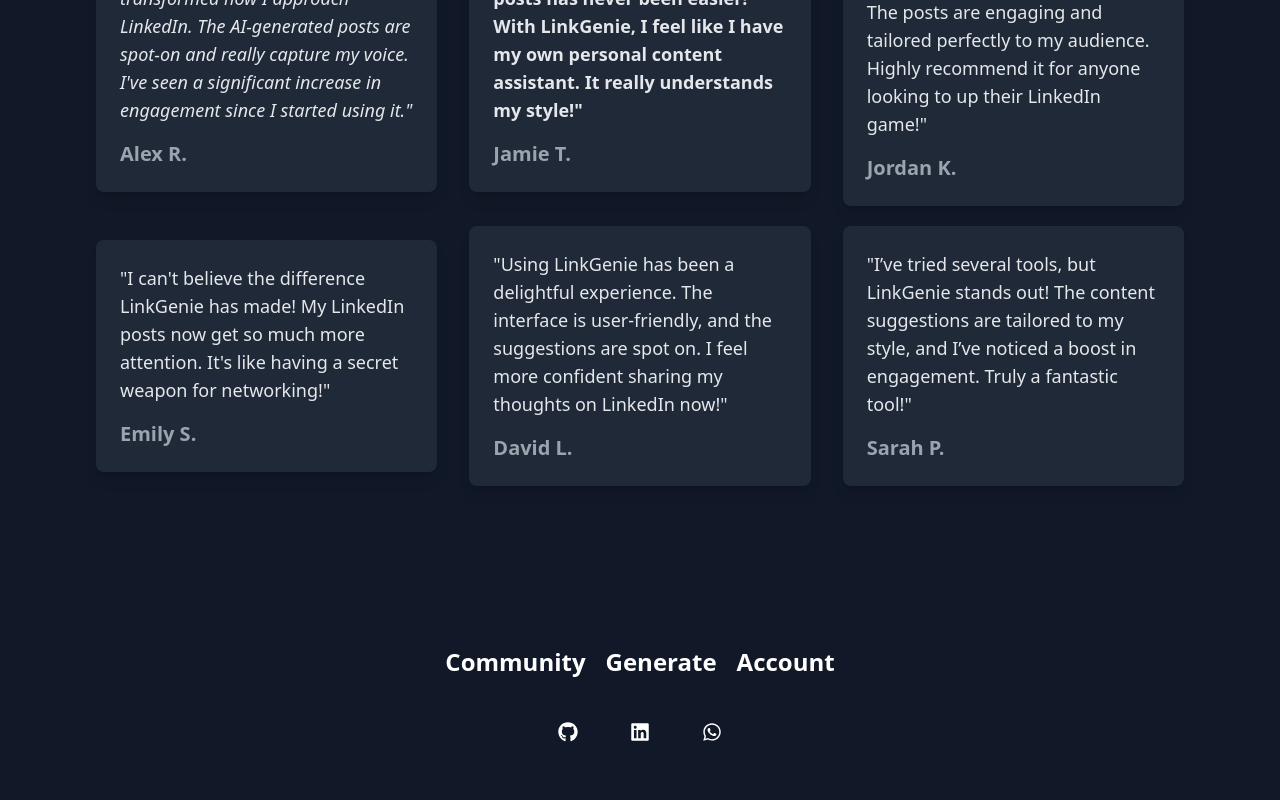
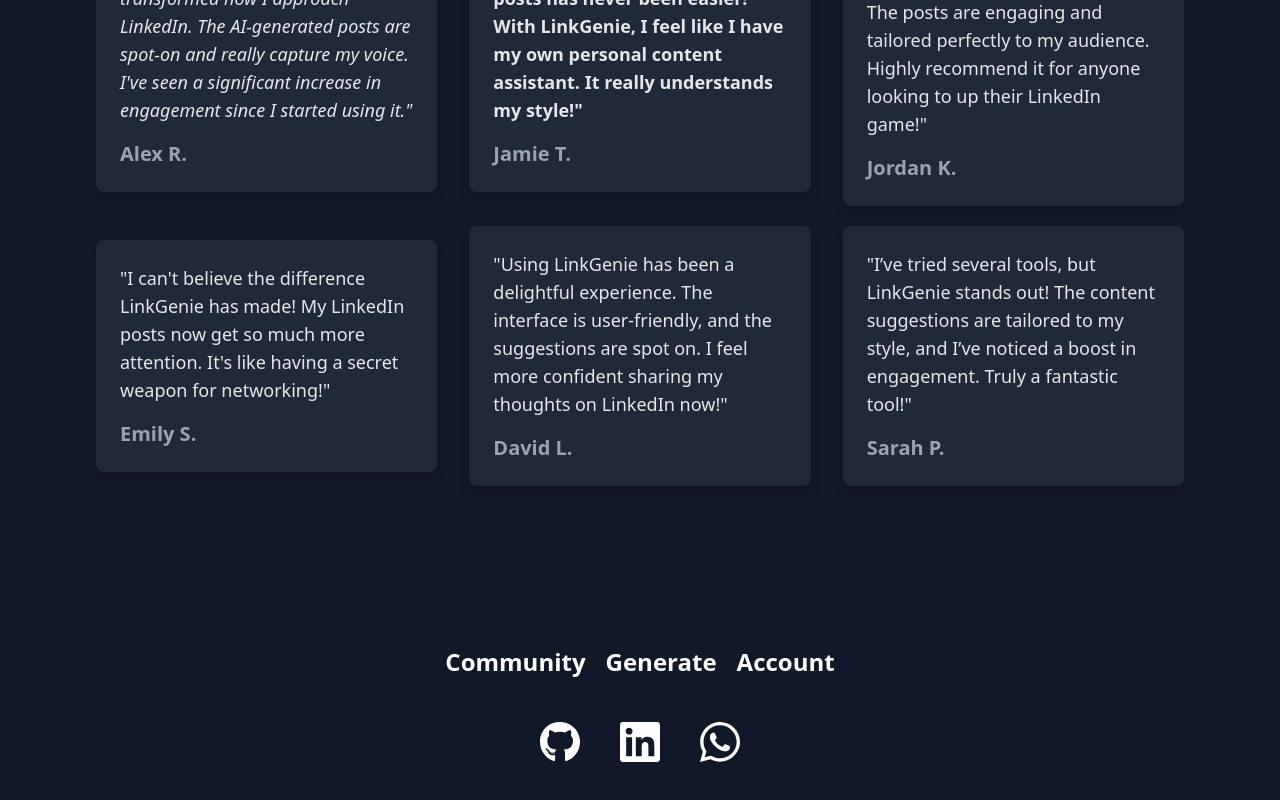
Before and after one commit to panda-zw/linkgenie-next, a Next.js app: page / in a window 1280 px wide. Shown: the part 1924-2724 px from the top of the page. Built offline with nearby package versions, Linux system fonts and the light colour scheme.

Commit message:
wip
increase footer fa icons size

```diff
--- a/src/components/Footer.js
+++ b/src/components/Footer.js
@@ -11,7 +11,7 @@
                     <a href="/Generate" className='hover:pulse hover:text-gray-400 transition duration-300 ease-out'>Generate</a>
                     <a href="/" className='hover:pulse hover:text-gray-400 transition duration-300 ease-out'>Account</a>
                 </div>
-                <div className='justify-center items-center flex space-x-8 font-semibold py-10 text-xl '>
+                <div className='justify-center items-center flex space-x-10 font-semibold py-10 text-5xl '>
                     <a href="https://fariraimasocha.github.io/farirai.me">
                         <FontAwesomeIcon icon={faGithub} width='40px' className='hover:text-gray-400' />
                     </a>
```
